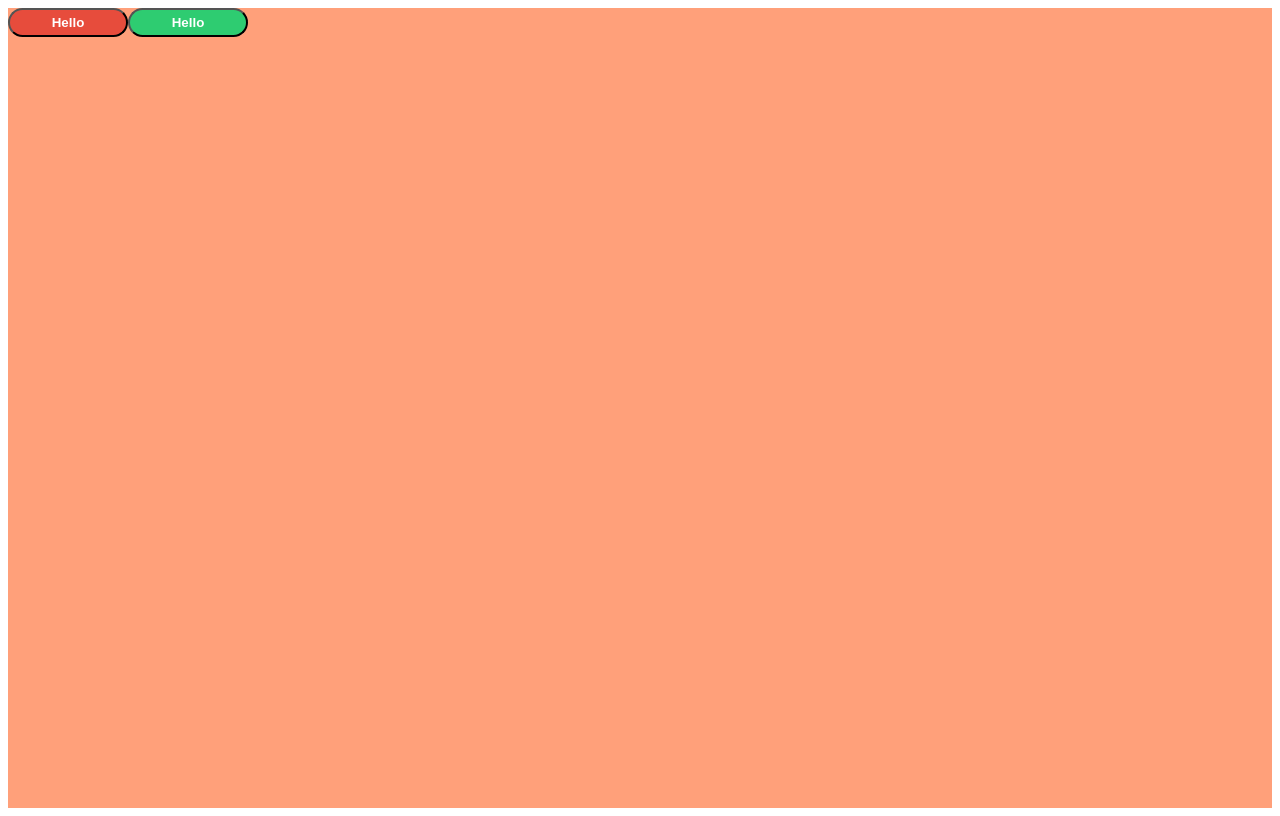
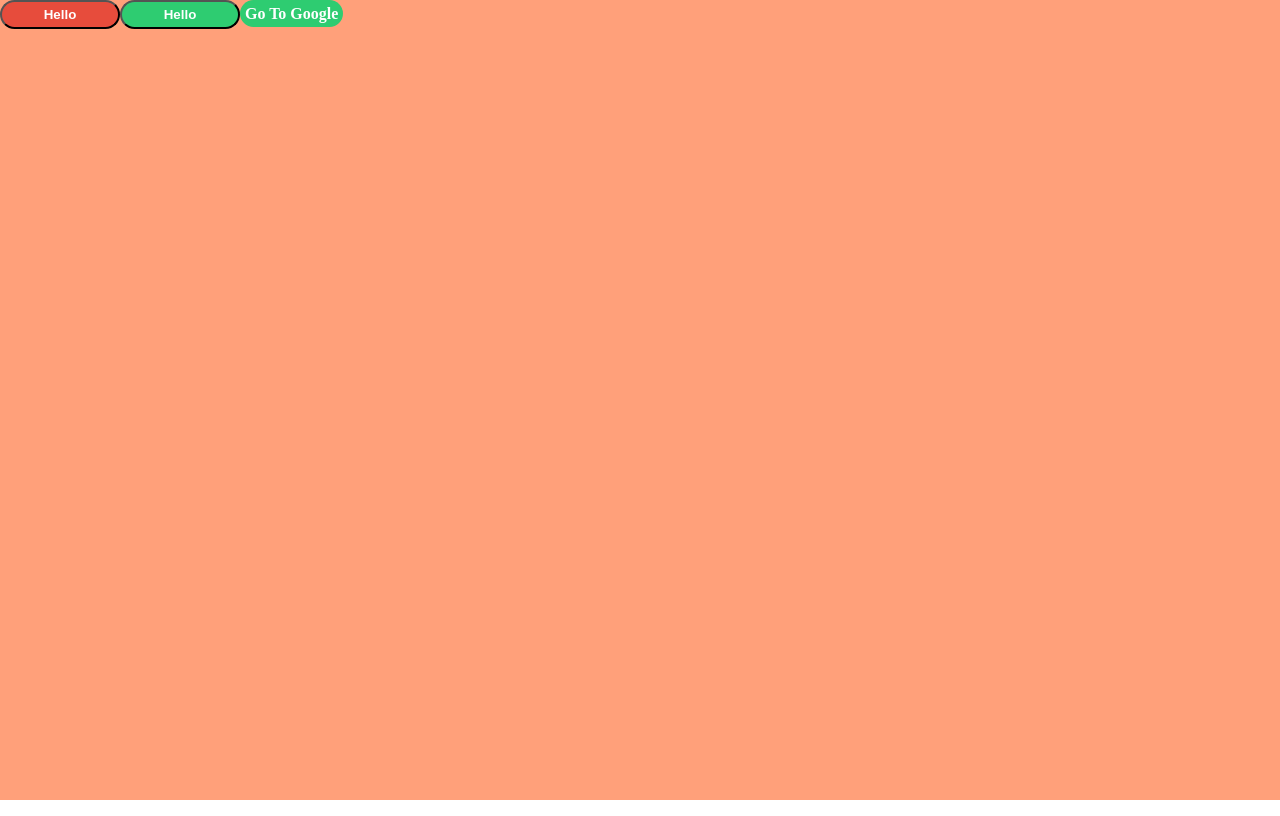
Before and after one commit to kenatman/styled-components, a React (Create React App) app: page / in a window 1280 px wide. Built offline with nearby package versions, Linux system fonts and the light colour scheme.

Commit message:
createGlobalStyle & withComponent : injectGlobal&extend removed and replaced

```diff
--- a/src/App.js
+++ b/src/App.js
@@ -1,10 +1,16 @@
-import styled from "styled-components";
+import styled, { createGlobalStyle } from "styled-components";
+
+const GlobalStyle = createGlobalStyle`
+body{padding:0;
+  margin:0;}`;
 
 function App() {
   return (
     <Container>
+      <GlobalStyle />
       <Button danger>Hello</Button>
       <Button>Hello</Button>
+      <Anchor href="https://google.com">Go To Google</Anchor>
     </Container>
   );
 }
@@ -30,4 +36,8 @@ const Container = styled.div`
   background-color: lightSalmon;
 `;
 
+const Anchor = styled(Button.withComponent("a"))`
+  text-decoration: none;
+`;
+
 export default App;
```
